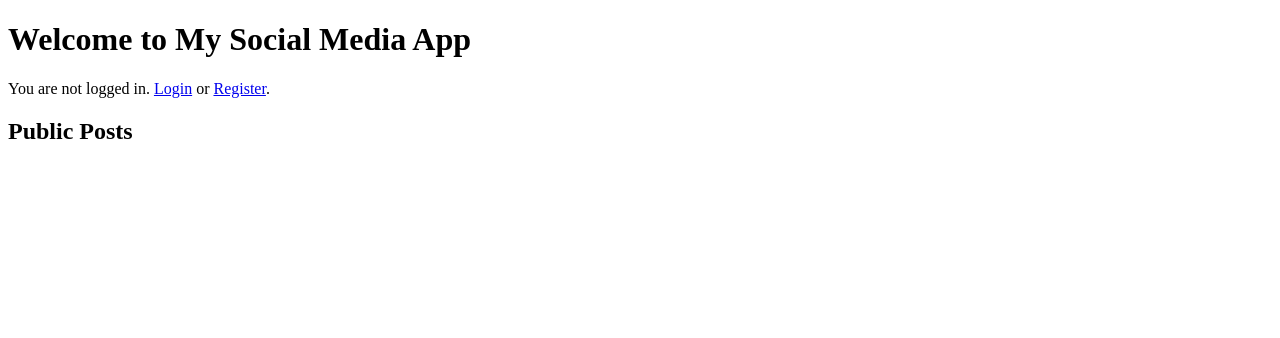
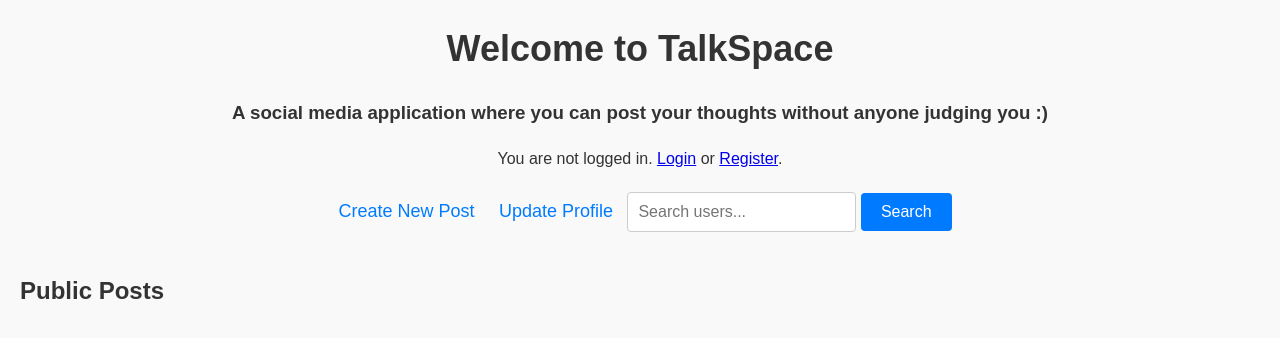
Before and after one commit to avd1729/Talk-Space, a Flask app: page / in a window 1280 px wide. Shown: the top 338 px of the page. Run offline with Flask 3, Linux system fonts and the light colour scheme; data that the repository does not hold is empty.

Commit message:
Updating index.html

```diff
--- a/app.py
+++ b/app.py
@@ -173,6 +173,14 @@ def update_profile():
     return render_template('update_profile.html', user=user)
 
 
+@app.route('/delete_post/<int:post_id>', methods=['POST'])
+def delete_post(post_id):
+    post = Post.query.get_or_404(post_id)
+    db.session.delete(post)
+    db.session.commit()
+    return redirect(url_for('index'))
+
+
 if __name__ == "__main__":
     with app.app_context():
         db.create_all()
--- a/templates/index.html
+++ b/templates/index.html
@@ -4,20 +4,141 @@
     <meta charset="UTF-8">
     <meta name="viewport" content="width=device-width, initial-scale=1.0">
     <title>Home</title>
+    <style>
+        /* Reset default margin and padding */
+        body, h1, h2, p, ul, li {
+            margin: 0;
+            padding: 0;
+        }
+
+        /* Body styles */
+        body {
+            font-family: Arial, sans-serif;
+            background-color: #f9f9f9;
+            color: #333;
+            line-height: 1.6;
+            padding: 20px;
+        }
+
+        /* Header styles */
+        h1 {
+            font-size: 36px;
+            text-align: center;
+            margin-bottom: 20px;
+        }
+
+        /* Navigation styles */
+        nav {
+            text-align: center;
+            margin-bottom: 20px;
+        }
+
+        nav a {
+            color: #007bff;
+            text-decoration: none;
+            margin: 0 10px;
+            font-size: 18px;
+            transition: color 0.3s ease;
+            display: inline-block; /* Align links horizontally */
+        }
+
+        nav a:hover {
+            color: #0056b3;
+        }
+
+        /* Search form styles */
+        form {
+            display: inline-block;
+            margin-bottom: 20px;
+        }
+
+        input[type="text"] {
+            padding: 10px;
+            font-size: 16px;
+            border: 1px solid #ccc;
+            border-radius: 4px;
+        }
+
+        input[type="submit"] {
+            padding: 10px 20px;
+            font-size: 16px;
+            background-color: #007bff;
+            color: #fff;
+            border: none;
+            border-radius: 4px;
+            cursor: pointer;
+            transition: background-color 0.3s ease;
+        }
+
+        input[type="submit"]:hover {
+            background-color: #0056b3;
+        }
+
+        /* Post list styles */
+        ul {
+            list-style-type: none;
+        }
+
+        li {
+            background-color: #fff;
+            border-radius: 4px;
+            padding: 20px;
+            margin-bottom: 20px;
+            box-shadow: 0 2px 4px rgba(0, 0, 0, 0.1);
+        }
+
+        li strong {
+            font-weight: bold;
+            color: #333;
+            font-size: 20px;
+        }
+
+        li p {
+            color: #666;
+            font-size: 16px;
+            margin-top: 10px;
+        }
+
+        /* Improve welcome section */
+        .welcome-section {
+            margin-bottom: 20px;
+            text-align: center; /* Center align welcome section */
+        }
+
+        .welcome-section h1 {
+            font-size: 36px;
+            margin-bottom: 20px;
+        }
+
+        /* Center align links */
+        .nav-links {
+            margin-top: 20px;
+            text-align: center;
+        }
+
+    </style>
 </head>
 <body>
-    <h1>Welcome to My Social Media App</h1>
-    {% if username %}
-        <p>Hello, {{ username }}! <a href="/logout">Logout</a></p>
-        <a href="/add_post"><button>Create New Post</button></a>
-        <a href="/update_profile"><button>Update Profile</button></a>
-        <form action="/search" method="post" style="display: inline;">
+    <div class="welcome-section">
+        <h1>Welcome to TalkSpace</h1>
+        <h3>A social media application where you can post your thoughts without anyone judging you :)</h3>
+        {% if username %}
+            <p>Hello, {{ username }}!</p>
+        {% else %}
+            <p>You are not logged in. <a href="/login">Login</a> or <a href="/register">Register</a>.</p>
+        {% endif %}
+    </div>
+    <nav class="nav-links">
+        <a href="/add_post">Create New Post</a>
+        <a href="/update_profile">Update Profile</a>
+        <form action="/search" method="post">
             <input type="text" name="search_query" placeholder="Search users...">
-            <button type="submit">Search</button>
+            <input type="submit" value="Search">
         </form>
-    {% else %}
-        <p>You are not logged in. <a href="/login">Login</a> or <a href="/register">Register</a>.</p>
-    {% endif %}
+        {% if username %}
+            <a href="/logout">Logout</a>
+        {% endif %}
+    </nav>
     <h2>Public Posts</h2>
     <ul>
         {% for post in posts %}
```
